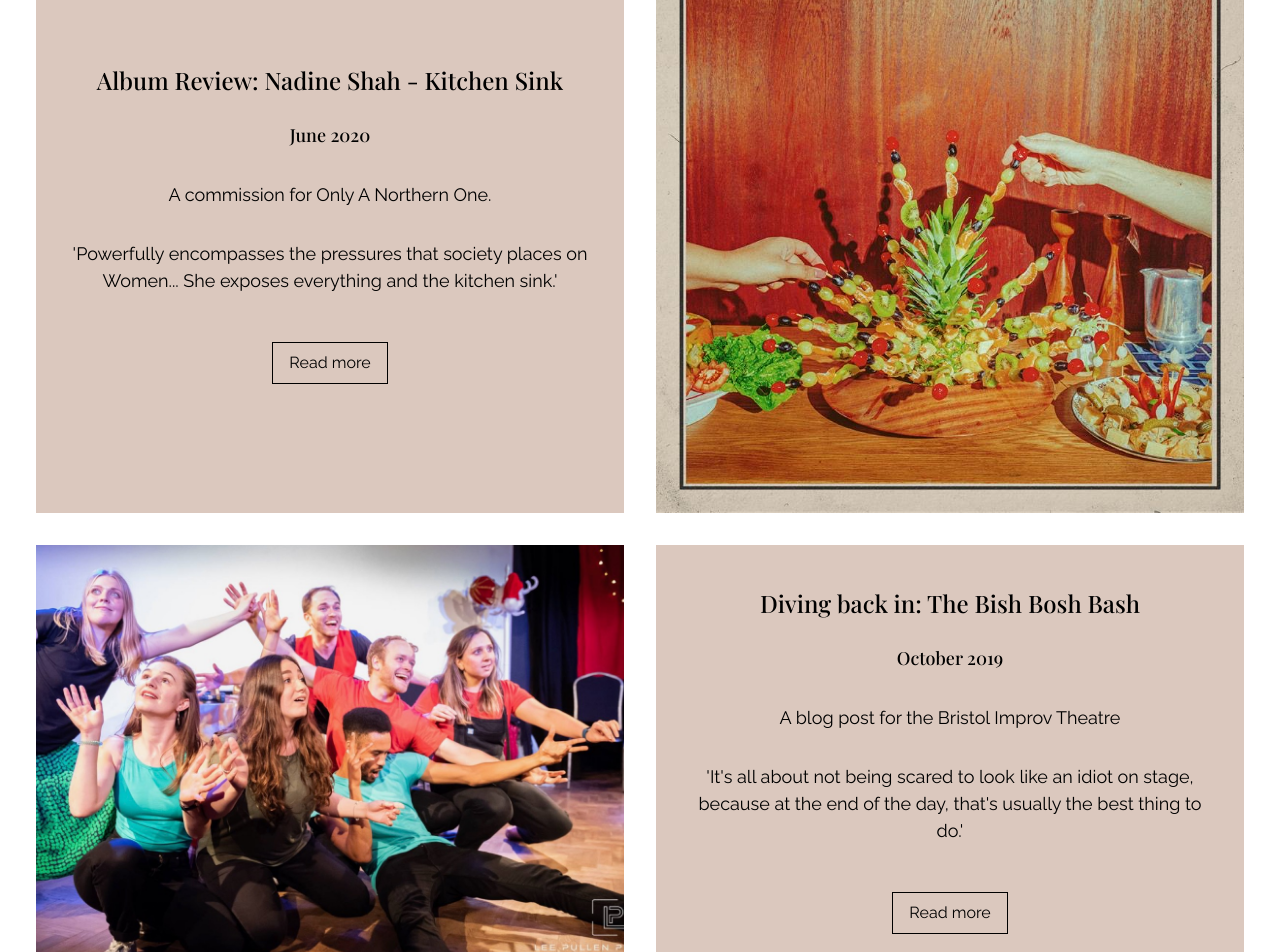
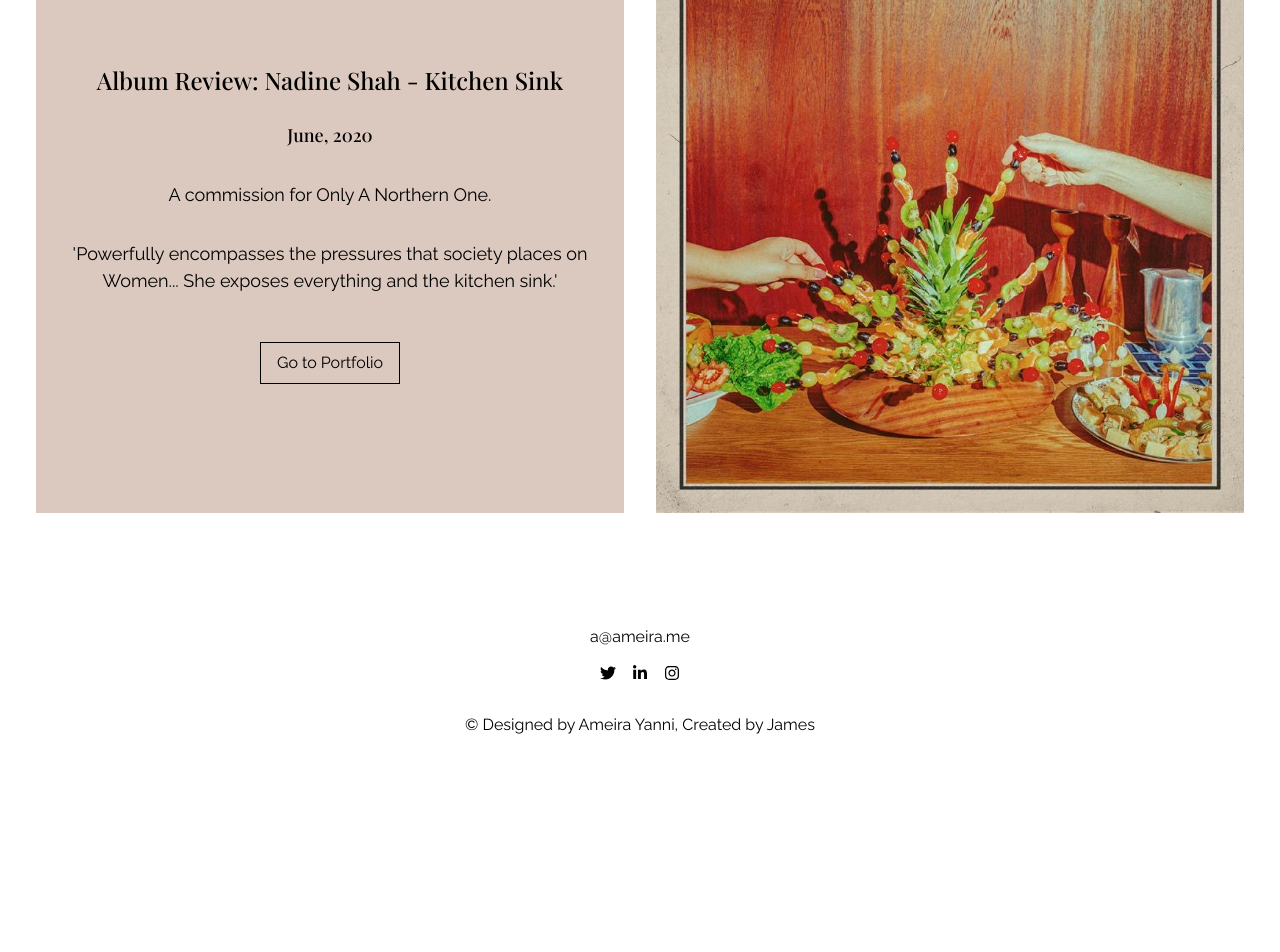
Before and after one commit to testfailed/ameira.me, a Next.js app: page / in a window 1280 px wide. Shown: the part 1980-2932 px from the top of the page. After the commit the page ends 2749 px from the top, so only its background shows below. Built offline with nearby package versions, Linux system fonts and the light colour scheme; a web font is replaced by a local one.

Commit message:
improve article page, make home page use live content

```diff
--- a/components/Generic/ReadMore.js
+++ b/components/Generic/ReadMore.js
@@ -1,9 +1,9 @@
 
 import Link from 'next/link'
-export default function ReadMore({ slug }) {
+export default function ReadMore({ slug, className: propClasses }) {
   return (
     <Link as={`${process.env.BACKEND_URL}/portfolio/${slug}`} href={`${process.env.BACKEND_URL}/portfolio/[slug]`}>
-      <a className="px-4 py-2 mt-6 md:mt-8 border-solid border border-black font-body text-base">
+      <a className={`px-4 py-2 mt-6 md:mt-8 border-solid border border-black font-body text-base ${propClasses}`}>
         Read more
       </a>
     </Link>
--- a/components/HomePage/Portfolio.js
+++ b/components/HomePage/Portfolio.js
@@ -17,14 +17,16 @@ const items = [
   }
 ]
 
-export default function Portfolio() {
+export default function Portfolio({ articles }) {
+  console.log(articles);
+  const [newestArticle] = articles;
   return (
     <section>
       <div className="flex flex-col items-center w-full mt-16 md:mt-32 mb-0 md:mb-16 font-title">
         <h3 className="text-7xl">Portfolio</h3>
         <p className="text-lg my-8">Past. Present. Future.</p>
-        {items.map(({ name, date, description, quote, imgSrc }, index) => {
-          return <PortfolioItem key={`portfolio-item-${index}`} name={name} date={date} description={description} quote={quote} imgSrc={imgSrc} invert={index % 2 === 1} />
+        {[newestArticle].map((article, index) => {
+          return <PortfolioItem key={`portfolio-item-${index}`} invert={index % 2 === 1} {...article} />
         })}
       </div>
     </section>
--- a/components/HomePage/PortfolioItem.js
+++ b/components/HomePage/PortfolioItem.js
@@ -1,21 +1,28 @@
-import ReadMore from '../Generic/ReadMore'
+import Link from 'next/link'
+import DateFormatter from '../Generic/DateFormatter'
 
 export default function About(props) {
-  const { imgSrc, name, date, description, quote, invert } = props;
+  const { image, title, date, description, excerpt, invert } = props;
   const flexDirection = (invert) ? 'md:flex-row-reverse' : 'md:flex-row';
   return (
     <div className={`flex mb-8 flex-col-reverse ${flexDirection}`}>
       <div className="w-full px-2 md:px-0 md:py-8 pt-6 pb-10 md:mx-4 flex items-center justify-center flex-col text-center bg-pink-custom md:min-h-1/2">
-        <h4 className="text-2xl m-2 md:mx-8 font-title">{name}</h4>
-        <p className="text-base md:text-lg m-2 md:mx-8 md:my-4 font-title">{date}</p>
+        <h4 className="text-2xl m-2 md:mx-8 font-title">{title}</h4>
+        <p className="text-base md:text-lg m-2 md:mx-8 md:my-4 font-title">
+          <DateFormatter dateString={date} />
+        </p>
         <p className="text-base md:text-lg m-2 md:mx-8 md:my-4 font-body">{description}</p>
-        <p className="text-base md:text-lg m-2 md:mx-8 md:my-4 font-body">'{quote}'</p>
-        <ReadMore />
+        <p className="text-base md:text-lg m-2 md:mx-8 md:my-4 font-body">'{excerpt}'</p>
+        <Link href="/portfolio">
+          <a className="px-4 py-2 mt-6 md:mt-8 border-solid border border-black font-body text-base">
+            Go to Portfolio
+          </a>
+        </Link>
       </div>
       <div className="w-full md:mx-4">
         <img
-          src={`${process.env.BACKEND_URL}/assets/portfolio/${imgSrc}`}
-          alt={`Cover Image for ${name}`}
+          src={`${process.env.BACKEND_URL}/assets/portfolio/${image}`}
+          alt={`Cover Image for ${title}`}
           className="w-full object-cover h-full md:max-h-p-item"
         />
       </div>
--- a/components/PortfolioPage/Portfolio.js
+++ b/components/PortfolioPage/Portfolio.js
@@ -1,24 +1,7 @@
 import PortfolioItem from './PortfolioItem'
 
-const items = [
-  {
-    name: 'Album Review: Nadine Shah - Kitchen Sink',
-    date: 'June 2020',
-    description: 'A commission for Only A Northern One.',
-    quote: 'Powerfully encompasses the pressures that society places on Women... She exposes everything and the kitchen sink.',
-    imgSrc: 'kitchen-sink-logo.jpg',
-  },
-  {
-    name: 'Diving back in: The Bish Bosh Bash',
-    date: 'October 2019',
-    description: 'A blog post for the Bristol Improv Theatre',
-    quote: 'It\'s all about not being scared to look like an idiot on stage, because at the end of the day, that\'s usually the best thing to do.',
-    imgSrc: 'bish-bosh-bash.jpg',
-  },
-]
-
-export default function Portfolio({ portfolio }) {
-  const itemsArr = [...portfolio, ...portfolio, ...portfolio, ...portfolio];
+export default function Portfolio({ articles }) {
+  const itemsArr = [...articles, ...articles, ...articles, ...articles];
   return (
     <section>
       <div className="flex flex-row flex-wrap justify-center flex-1">
--- a/components/PortfolioPage/PortfolioItem.js
+++ b/components/PortfolioPage/PortfolioItem.js
@@ -10,11 +10,13 @@ export default function PortfolioItem(props) {
           <h4 className="text-2xl p-2 md:px-16 font-title text-center text-white">{title}</h4>
         </div>
       </div>
-      <div className="w-full flex items-center justify-top flex-col text-center bg-grey-custom pb-16 flex-1">
-        <p className="text-base md:text-lg font-title py-8"><DateFormatter dateString={date} /></p>
+      <div className="w-full flex items-center justify-top flex-col text-center bg-grey-custom pb-16 md:pb-32 flex-1 relative">
+        <p className="text-base md:text-lg font-title py-8">
+          <DateFormatter dateString={date} />
+        </p>
         <p className="text-base md:text-lg font-body p-4 md:px-6 lg:px-8">{description}</p>
         <p className="text-base md:text-lg font-body p-4 md:px-6 lg:px-8">'{excerpt}'</p>
-        <ReadMore slug={slug} />
+        <ReadMore slug={slug} className="md:absolute md:bottom-0 md:mb-16" />
       </div>
     </div>
   )
--- a/components/PortfolioSlugPage/Article.js
+++ b/components/PortfolioSlugPage/Article.js
@@ -5,13 +5,16 @@ import PrintMarkdownHTML from '../Generic/PrintMarkdownHTML'
 export default function Article({ title, image, date, content }) {
   const imgSrc = `${process.env.BACKEND_URL}/assets/portfolio/${image}`
   return (
-    <article className="flex flex-col items-center justify-center">
+    <article className="flex flex-col items-center justify-center pt-32">
       <Head>
         <title>{title}</title>
         <meta property="og:image" content={imgSrc} />
       </Head>
-      <img src={imgSrc} alt={`Image for ${title}`} />
-      <h1 className="text-6xl font-title">{title}</h1>
+      <img src={imgSrc} alt={`Image for ${title}`} className="h-50vh" />
+      <h1 className="text-6xl font-title text-pink-custom mt-16 mb-4">{title}</h1>
+      <p className="font-title my-8 text-lg">
+        <DateFormatter dateString={date} />
+      </p>
       <PrintMarkdownHTML content={content} />
     </article>
   )
--- a/components/markdown-styles.module.css
+++ b/components/markdown-styles.module.css
@@ -1,5 +1,5 @@
 .markdown {
-  @apply text-lg leading-relaxed font-body;
+  @apply text-lg leading-relaxed font-body text-center;
 }
 
 .markdown p,
--- a/package.json
+++ b/package.json
@@ -17,9 +17,7 @@
     "react-dom": "^16.13.0",
     "react-icons": "^3.10.0",
     "remark": "11.0.2",
-    "remark-html": "10.0.0"
-  },
-  "devDependencies": {
+    "remark-html": "10.0.0",
     "postcss-preset-env": "^6.7.0",
     "tailwindcss": "^1.4.0"
   }
--- a/pages/index.js
+++ b/pages/index.js
@@ -1,16 +1,15 @@
 import React, { useRef } from 'react'
-
-
 import Container from '../components/Generic/Container'
 import Layout from '../components/Generic/layout'
 import Head from 'next/head'
 import Hero from '../components/HomePage/Hero'
 import About from '../components/HomePage/About'
 import Portfolio from '../components/HomePage/Portfolio'
+import { getCompletePortfolio } from '../lib/api'
 
 const scrollToRef = (ref) => window.scrollTo(0, ref.current.offsetTop)
 
-export default function Index({ allPosts }) {
+export default function Index({ articles }) {
   const aboutScrollRef = useRef(null)
   const scrollToAbout = () => scrollToRef(aboutScrollRef)
   return (
@@ -22,9 +21,24 @@ export default function Index({ allPosts }) {
         <Hero />
         <Container>
           <About scrollRef={aboutScrollRef} />
-          <Portfolio />
+          <Portfolio articles={articles} />
         </Container>
       </Layout>
     </>
   )
 }
+
+export async function getStaticProps() {
+  const articles = getCompletePortfolio([
+    'title',
+    'date',
+    'description',
+    'slug',
+    'image',
+    'excerpt',
+  ])
+
+  return {
+    props: { articles },
+  }
+}
--- a/pages/portfolio.js
+++ b/pages/portfolio.js
@@ -4,7 +4,7 @@ import Head from 'next/head'
 import Portfolio from '../components/PortfolioPage/Portfolio'
 
 
-export default function Index({ completePortfolio }) {
+export default function Index({ articles }) {
   return (
     <Layout>
       <Head>
@@ -12,20 +12,20 @@ export default function Index({ completePortfolio }) {
       </Head>
       <div className="pt-32 text-center mb-20">
         <h1 className="font-title text-7xl text-pink-custom mb-4">Portfolio</h1>
-        <p className="text-base mx-4 md:mx-16 lg:mx-32">
+        <p className="font-body text-base mx-4 md:mx-16 lg:mx-32">
           The following is a collection of my writing projects.
           Each piece is unique in style and content.
           I hope you enjoy my work and I invite you to
           contact me with any questions.
         </p>
       </div>
-      <Portfolio portfolio={completePortfolio} />
+      <Portfolio articles={articles} />
     </Layout>
   )
 }
 
 export async function getStaticProps() {
-  const completePortfolio = getCompletePortfolio([
+  const articles = getCompletePortfolio([
     'title',
     'date',
     'slug',
@@ -36,6 +36,6 @@ export async function getStaticProps() {
   ])
 
   return {
-    props: { completePortfolio },
+    props: { articles },
   }
 }
```
